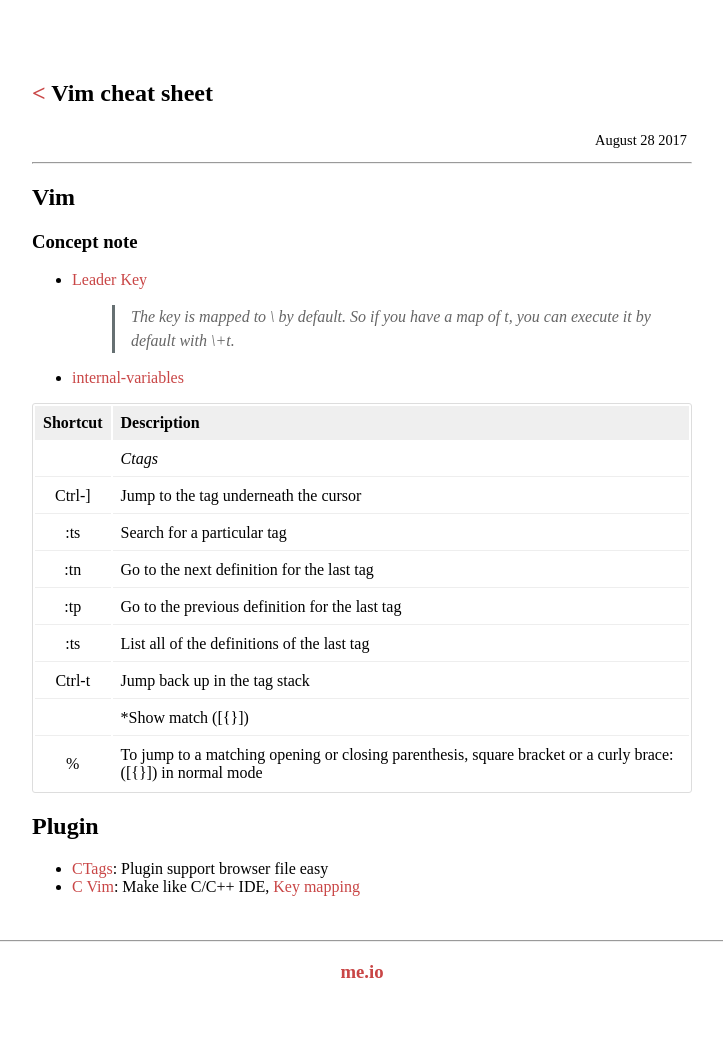
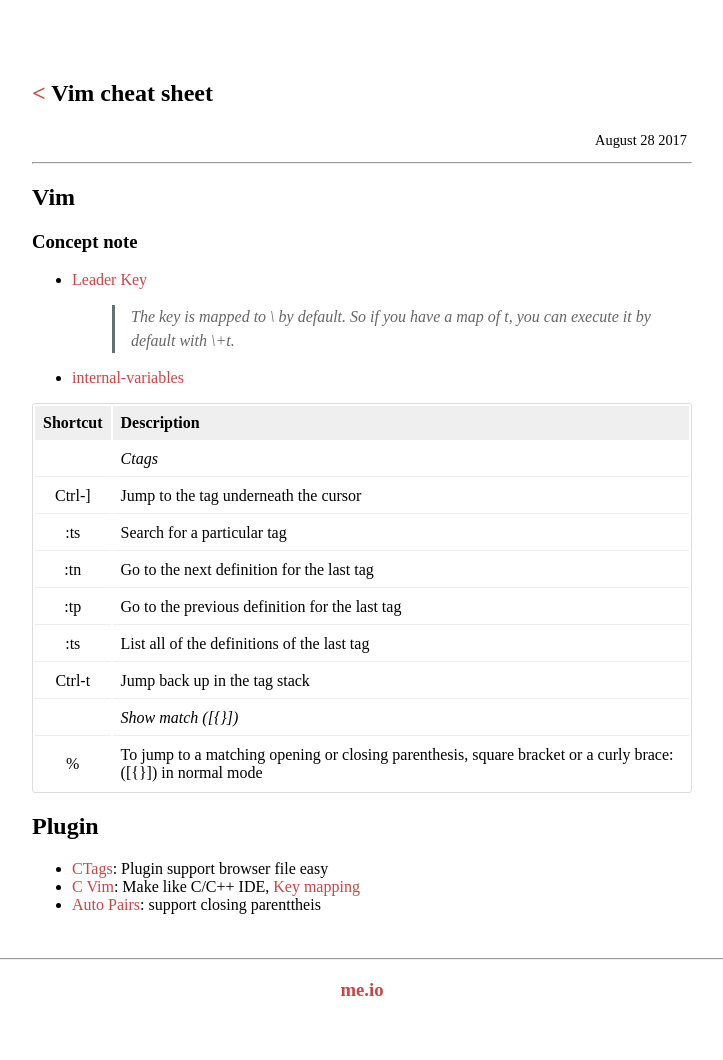
Before and after one commit to congdv/congdv.github.io, a Jekyll site: the page built from _posts/2017-08-28-vim-cheat-sheet.md, in a window 1280 px wide. Shown: the whole page, without its empty margins (278-1001 px from the left). Built offline with Jekyll 4.4.1, drawn with Linux system fonts in a browser that asks for light colours.

Commit message:
Update 2017-08-28-vim-cheat-sheet.md

```diff
--- a/_posts/2017-08-28-vim-cheat-sheet.md
+++ b/_posts/2017-08-28-vim-cheat-sheet.md
@@ -23,9 +23,10 @@
 |:tp | Go to the previous definition for the last tag |
 |:ts | List all of the definitions of the last tag |
 |Ctrl-t|Jump back up in the tag stack|
-|| *Show match ([{}])|
+|| *Show match ([{}])* |
 |%| To jump to a matching opening or closing parenthesis, square bracket or a curly brace: ([{}]) in normal mode|
 
 ## Plugin
 - [CTags](https://andrew.stwrt.ca/posts/vim-ctags/): Plugin support browser file easy
 - [C Vim](http://www.thegeekstuff.com/2009/01/tutorial-make-vim-as-your-cc-ide-using-cvim-plugin/): Make like C/C++ IDE, [Key mapping](https://wolfgangmehner.github.io/vim-plugins/csupport/c-hotkeys.pdf)
+- [Auto Pairs](https://github.com/jiangmiao/auto-pairs): support closing parenttheis
```
